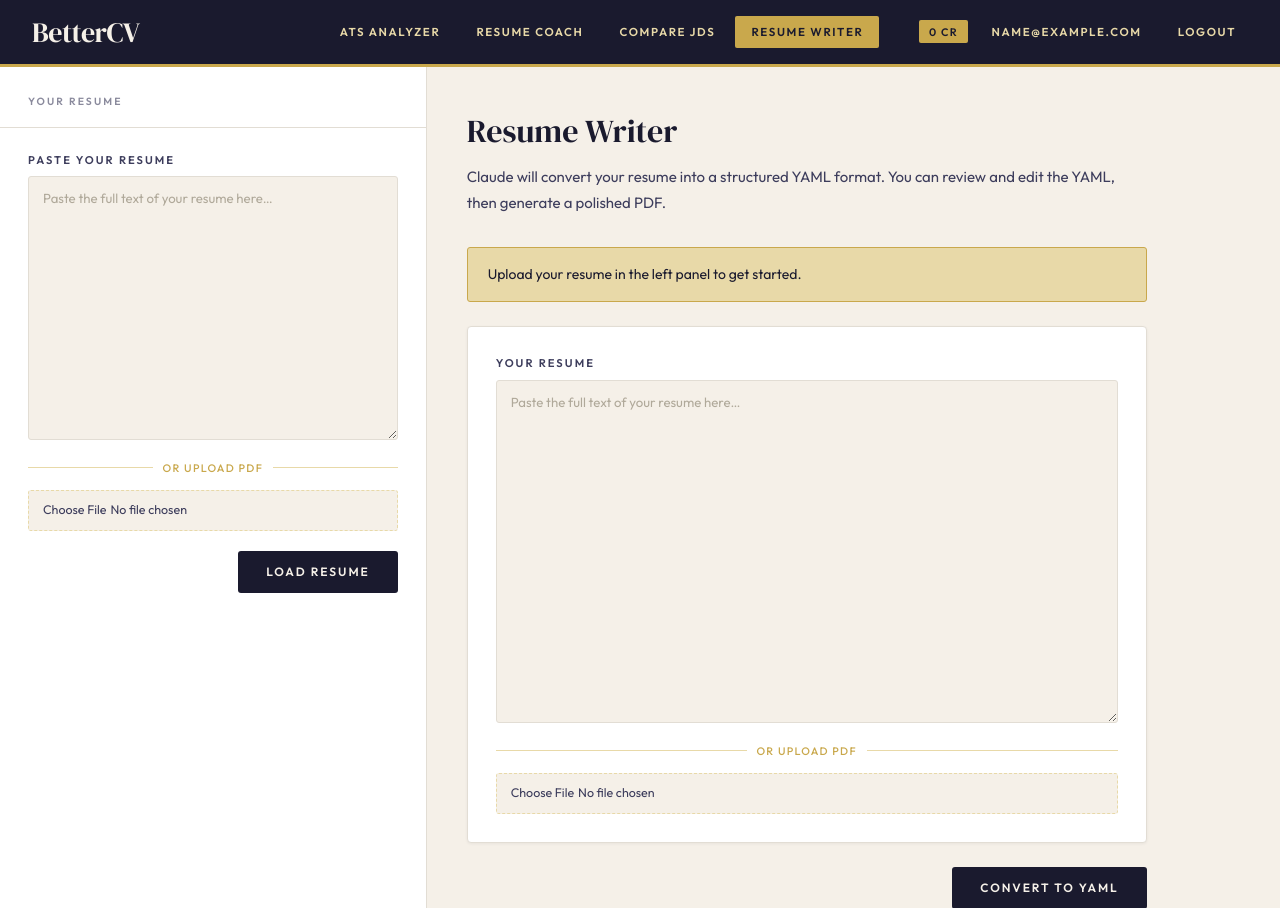
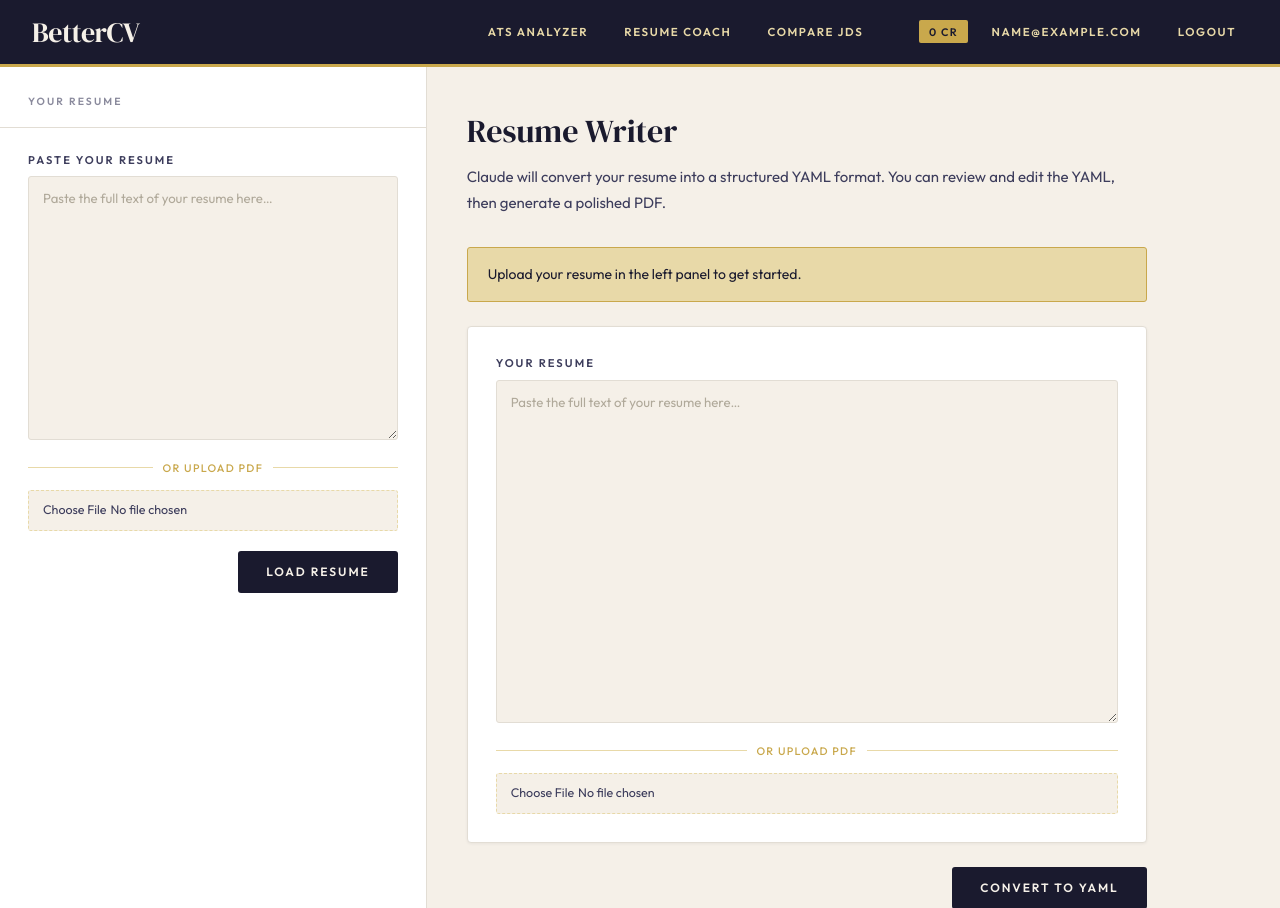
Before and after one commit to picklecillo/bettercv, a Django app: page /writer/ in a window 1280 px wide. Shown: the top 908 px of the page. Run offline with Django 5.2, Linux system fonts and the light colour scheme; the visitor is signed in with stand-in values (Sample User, id 1); some libraries are stand-ins or nearby versions.

Commit message:
passing error msg + removed writer tab

```diff
--- a/apps/home/templates/home/base.html
+++ b/apps/home/templates/home/base.html
@@ -323,7 +323,6 @@
       <a href="/analyzer/" class="nav-link {% if active_tool == 'analyzer' %}active{% endif %}">ATS Analyzer</a>
       <a href="/coach/" class="nav-link {% if active_tool == 'coach' %}active{% endif %}">Resume Coach</a>
       <a href="/compare/" class="nav-link {% if active_tool == 'compare' %}active{% endif %}">Compare JDs</a>
-      <a href="/writer/" class="nav-link {% if active_tool == 'writer' %}active{% endif %}">Resume Writer</a>
     </nav>
     <div class="user-section">
       {% if user.is_authenticated %}
--- a/apps/home/views.py
+++ b/apps/home/views.py
@@ -75,10 +75,10 @@ def submit_resume(request):
             )
         except RenderCVBuildError as e:
             logger.warning("Panel render failed: %s", e)
-            return _panel_error(request, "Could not render resume preview. Please check the uploaded content.")
+            return _panel_error(request, str(e))
         except Exception as e:
             logger.error("Panel YAML/HTML generation failed: %s", e)
-            return _panel_error(request, "Something went wrong generating your resume preview.")
+            return _panel_error(request, str(e))
 
         shared_store.set_yaml(yaml_content)
         shared_store.set_html(html_content)
```
